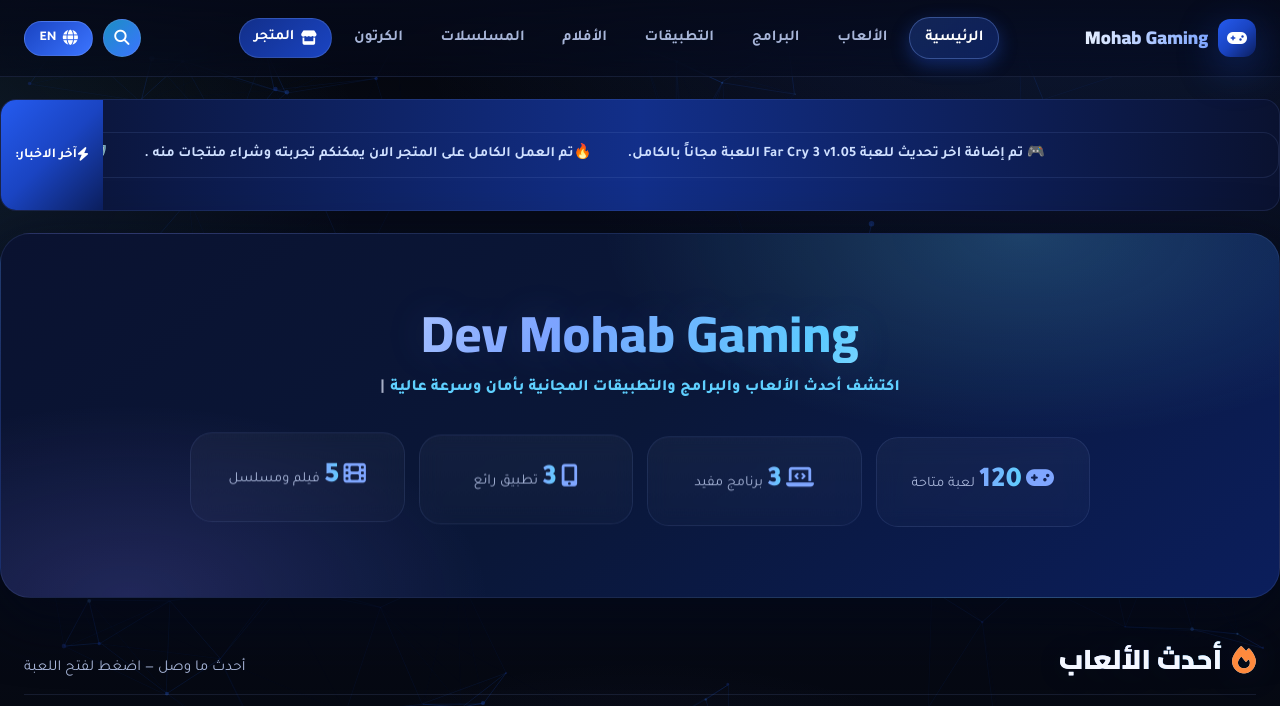
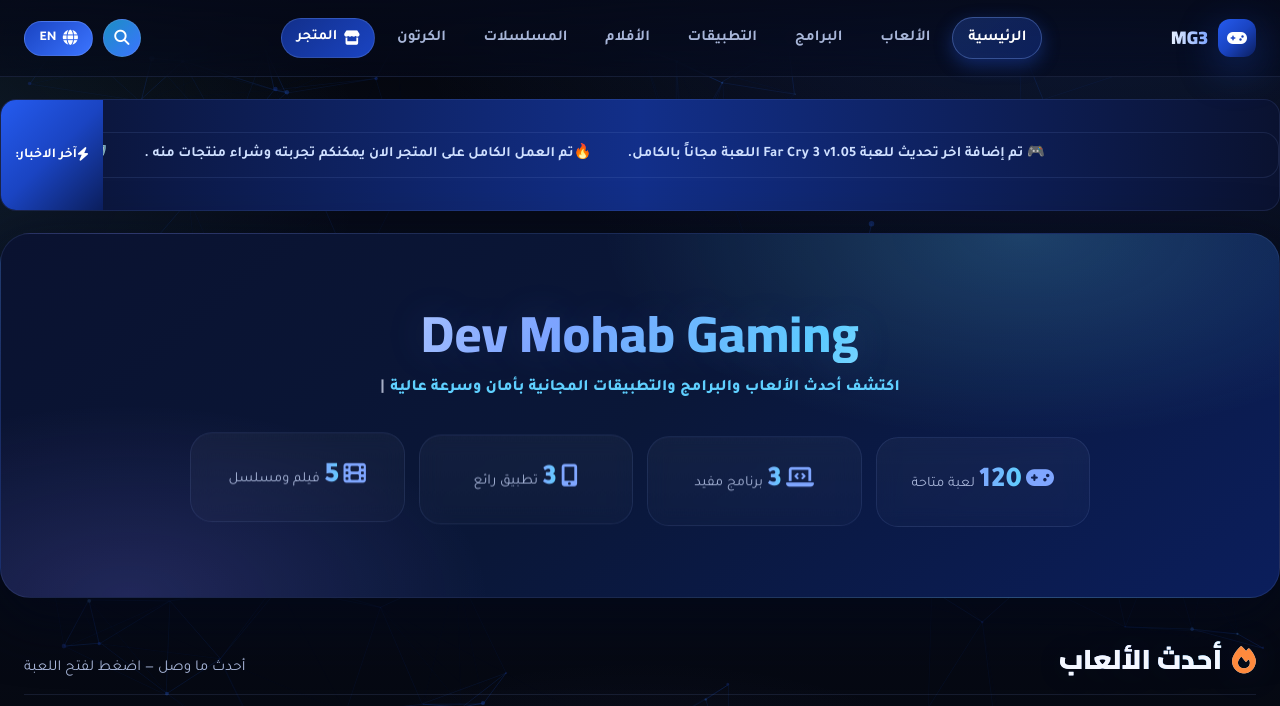
Before and after one commit to mohabgaming207/MG3, a plain HTML site: page index.html in a window 1280 px wide. Shown: the top 706 px of the page. Drawn offline with nearby package versions, Linux system fonts and the light colour scheme; a web font is replaced by a local one.

Commit message:
Update index.html

```diff
--- a/index.html
+++ b/index.html
@@ -52,7 +52,7 @@
             <nav>
                 <div class="logo floating" onclick="navigateToPage('home')">
                     <i class="fas fa-gamepad"></i>
-                    <span>Mohab Gaming</span>
+                    <span>MG3</span>
                 </div>
                 <div class="nav-links" id="navLinks">
                     <a onclick="navigateToPage('home')" class="nav-link active" data-page="home" data-i18n="nav.home">الرئيسية</a>
```
